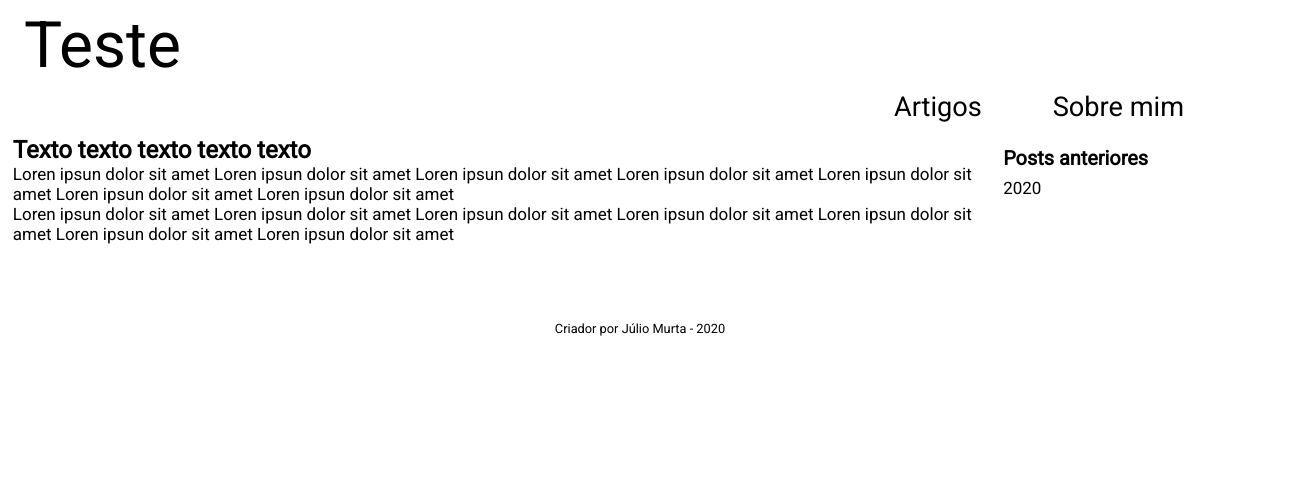
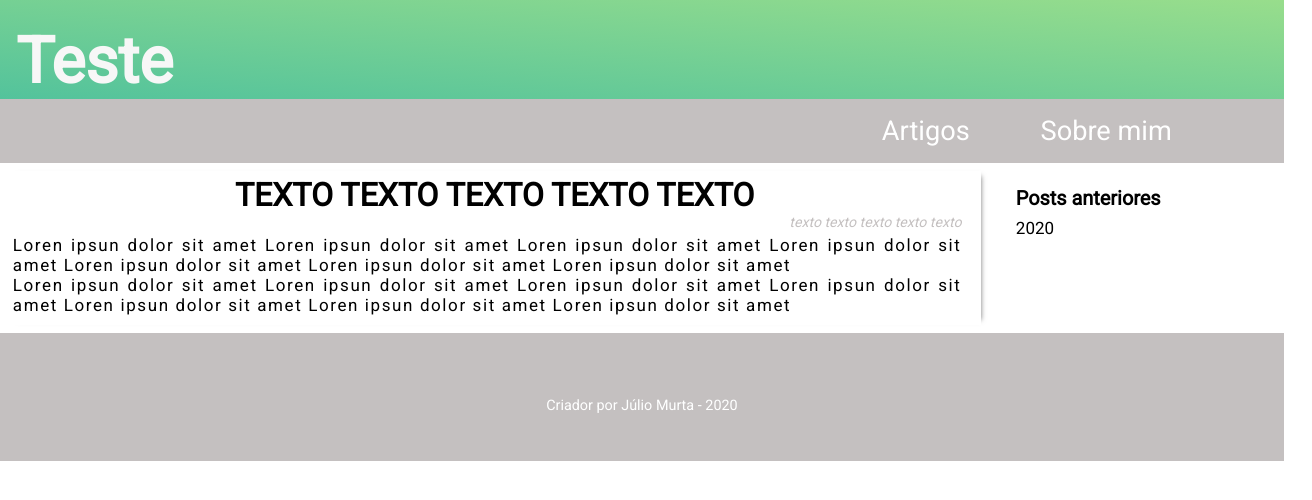
Before and after one commit to juliomurta/personalwebsite, a plain HTML site: page personal-website/index.html in a window 1280 px wide. Shown: the whole page, 1312 px wide, since content can reach past the window. Drawn offline with Linux system fonts and the light colour scheme.

Commit message:
Iniciando estilização básica da página principal

```diff
--- a/personal-website/css/main.css
+++ b/personal-website/css/main.css
@@ -8,10 +8,22 @@ body {
     font-family: 'Roboto', sans-serif;
 }
 
+.header, .footer, .menu {
+    width: 97.8%;
+    padding-right: 1rem;
+    padding-left: 1rem;
+}
+
 .header {
-    width: 100%;
-    padding: 0.5rem;
-    margin-left: 1rem;
+    padding-top: 1.5rem;
+}
+
+.header--bggreen {
+    background: linear-gradient(to left bottom,
+                             rgba(126, 213, 111, 0.8),
+                             rgba(40, 180, 131, 0.8));
+    color: #f7f7f7;
+    font-weight: 900;
 }
 
 .header__title {
@@ -25,29 +37,35 @@ body {
 }
 
 .menu {
-    width: 100%;
     font-size: 1.7rem;
+}
+
+.menu--bggray {
+    background: #c4c0c0;
+    color: white;
 }
 
 .menu__list {
     list-style: none;
     float: right;
     margin-right: 4rem;
+    height: 4rem;
+    line-height: 4rem;
 }
 
 .menu__item {
     display: inline-block;
     padding: 0 2rem;
     margin: 0;
+    height: 100%;
+}
+
+.menu__item--color:hover {
+    background: #938b8b;
 }
 
 .maincontent {
     margin: 0.5rem;
-}
-
-.articles {
-    width: 77%;
-    float: left;
 }
 
 .article {
@@ -55,7 +73,30 @@ body {
 }
 
 .article__title {
-    font-size: 1.5rem;
+    font-size: 2rem;
+    text-transform: uppercase;
+    text-align: center;
+}
+
+.article__subtitle {
+    text-align: right;
+    font-style: italic;
+    font-weight: 300;
+    margin-right: 15px;
+}
+
+.article__subtitle--gray {
+    color: #c4c0c0;
+}
+
+.article__content {
+    text-align: justify;
+    padding: 5px 15px 5px 0;
+    letter-spacing: 0.1rem;
+}
+
+.allposts {
+    padding: 1rem;
 }
 
 .postlist {
@@ -63,16 +104,55 @@ body {
     margin-top: 0.5rem;
 }
 
-.allposts {
-    width: 20%;
-    float: right;
-    padding: 1rem;
+.footer {
+    text-align: center;
+    height: 4rem;
+    font-size: 0.9rem;
+    font-weight: 500;
+    padding-top: 4rem;
 }
 
-.footer {
-    width: 100%;
-    text-align: center;
-    height: 4rem;
-    font-size: 0.8rem;
-    padding-top: 4rem;
+.footer--bggray {
+    color: white;
+    background: #c4c0c0;
 }
+
+
+@media only screen and (max-width:414px){
+    .menu__list {
+         display: none;
+    }
+
+    .article__content {
+        padding: 0;
+    }
+}
+
+@media only screen and (min-width:840px) {
+    .articles {
+        width: 77%;
+        float: left;
+        box-shadow: 5px 0 5px -5px #777
+    }
+
+    .allposts {
+        width: 19%;
+        float: right;
+    }
+}
+
+@media only screen and (max-width: 839px){
+    .header {
+        text-align: center;
+    }
+
+    .allposts {
+        margin-top: 1rem;
+    }
+}
+
+@media only screen and (max-width: 1200px) {
+    .menu__list {
+        margin-right: 0;
+    }
+}
--- a/personal-website/index.html
+++ b/personal-website/index.html
@@ -9,21 +9,22 @@
     <link rel="stylesheet" type="text/css" href="css/main.css"/>
 </head>
 <body>
-    <header class="header">
+    <header class="header header--bggreen">
         <span class="header__title">
             Teste
         </span>
     </header>
-    <nav class="menu clearfix">
+    <nav class="menu menu--bggray clearfix">
         <ul class="menu__list">
-            <li class="menu__item">Artigos</li>
-            <li class="menu__item">Sobre mim</li>
+            <li class="menu__item menu__item--color">Artigos</li>
+            <li class="menu__item menu__item--color">Sobre mim</li>
         </ul>
     </nav>
     <div class="maincontent clearfix">
         <section class="articles">
             <article class="article">
                 <h1 class="article__title">Texto texto texto texto texto</h1>
+                <h5 class="article__subtitle article__subtitle--gray">texto texto texto texto texto</h5>
                 <div class="article__content">
                     <p>Loren ipsun dolor sit amet Loren ipsun dolor sit amet Loren ipsun dolor sit amet Loren ipsun dolor sit amet Loren ipsun dolor sit amet Loren ipsun dolor sit amet Loren ipsun dolor sit amet </p>
                     <p>Loren ipsun dolor sit amet Loren ipsun dolor sit amet Loren ipsun dolor sit amet Loren ipsun dolor sit amet Loren ipsun dolor sit amet Loren ipsun dolor sit amet Loren ipsun dolor sit amet </p>
@@ -37,7 +38,7 @@
             </ul>
         </nav>
     </div>
-    <footer class="footer">
+    <footer class="footer footer--bggray">
             Criador por <a>Júlio Murta</a> - 2020
     </footer>
 </body>
```
